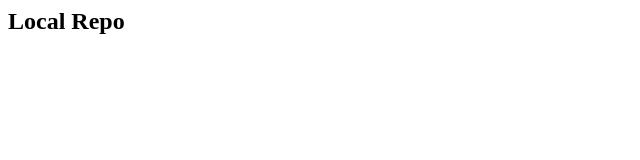
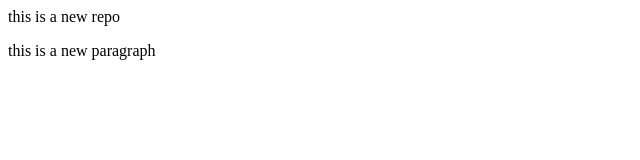
Before and after one commit to webextolcollege/localrepo, a plain HTML site: page index.html in a window 1280 px wide. Shown: the whole page, without its empty margins (0-640 px from the left). Drawn offline with Linux system fonts and the light colour scheme.

Commit message:
Add new feature

```diff
--- a/index.html
+++ b/index.html
@@ -1 +1,2 @@
-<h2>Local Repo</h2>
+<p>this is a new repo</p>
+<p>this is a new paragraph</p>
```
